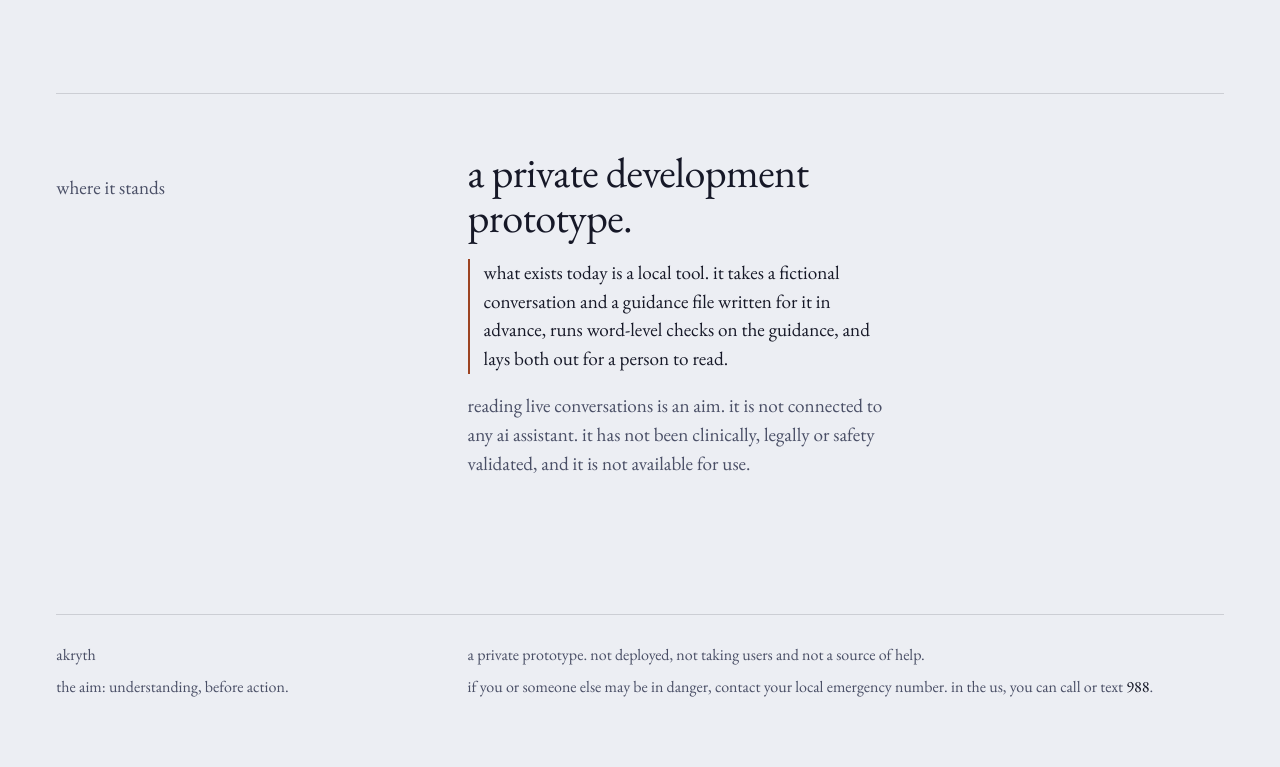
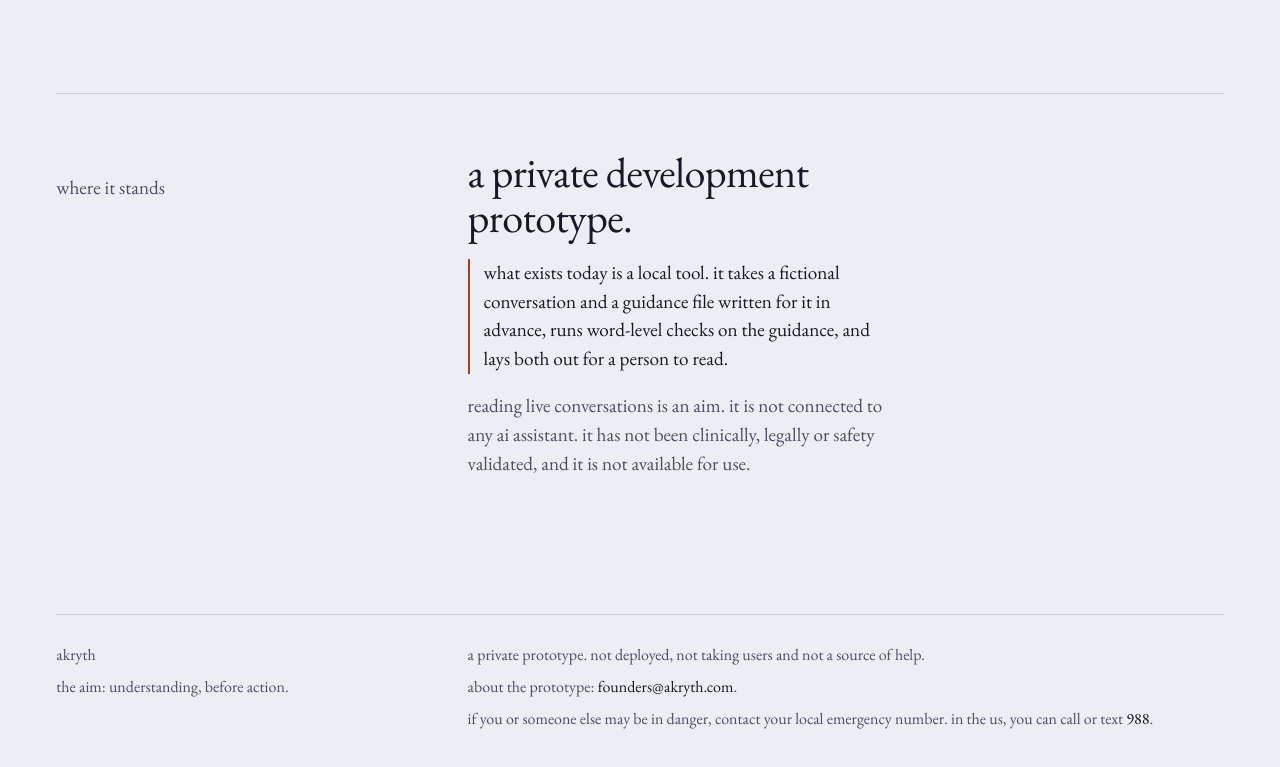
Before and after one commit to karank2512/akryth.com, a plain HTML site: page index.html in a window 1280 px wide. Shown: the part 6060-6827 px from the top of the page. Drawn offline with Linux system fonts and the light colour scheme.

Commit message:
Add founders@akryth.com contact line to the footer

```diff
--- a/index.html
+++ b/index.html
@@ -317,6 +317,7 @@ footer{padding:clamp(56px,10vh,110px) var(--gutter) clamp(32px,6vh,56px)}
     <div><p>akryth</p><p>the aim: understanding, before action.</p></div>
     <div>
       <p>a private prototype. not deployed, not taking users and not a source of help.</p>
+      <p>about the prototype: <a href="mailto:founders@akryth.com">founders@akryth.com</a>.</p>
       <p>if you or someone else may be in danger, contact your local emergency number. in the us, you can call or text <a href="tel:988">988</a>.</p>
     </div>
   </div>
```
